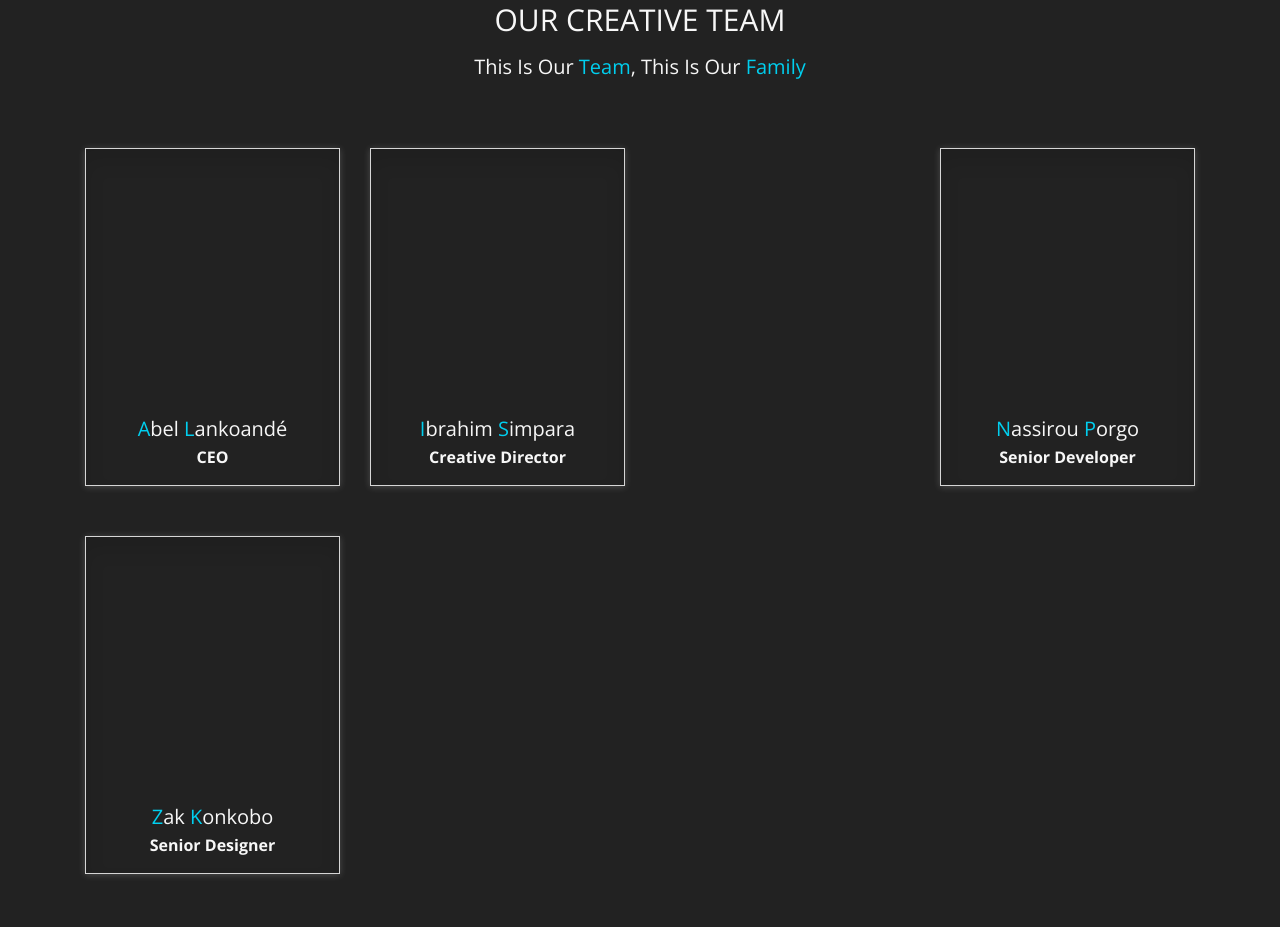
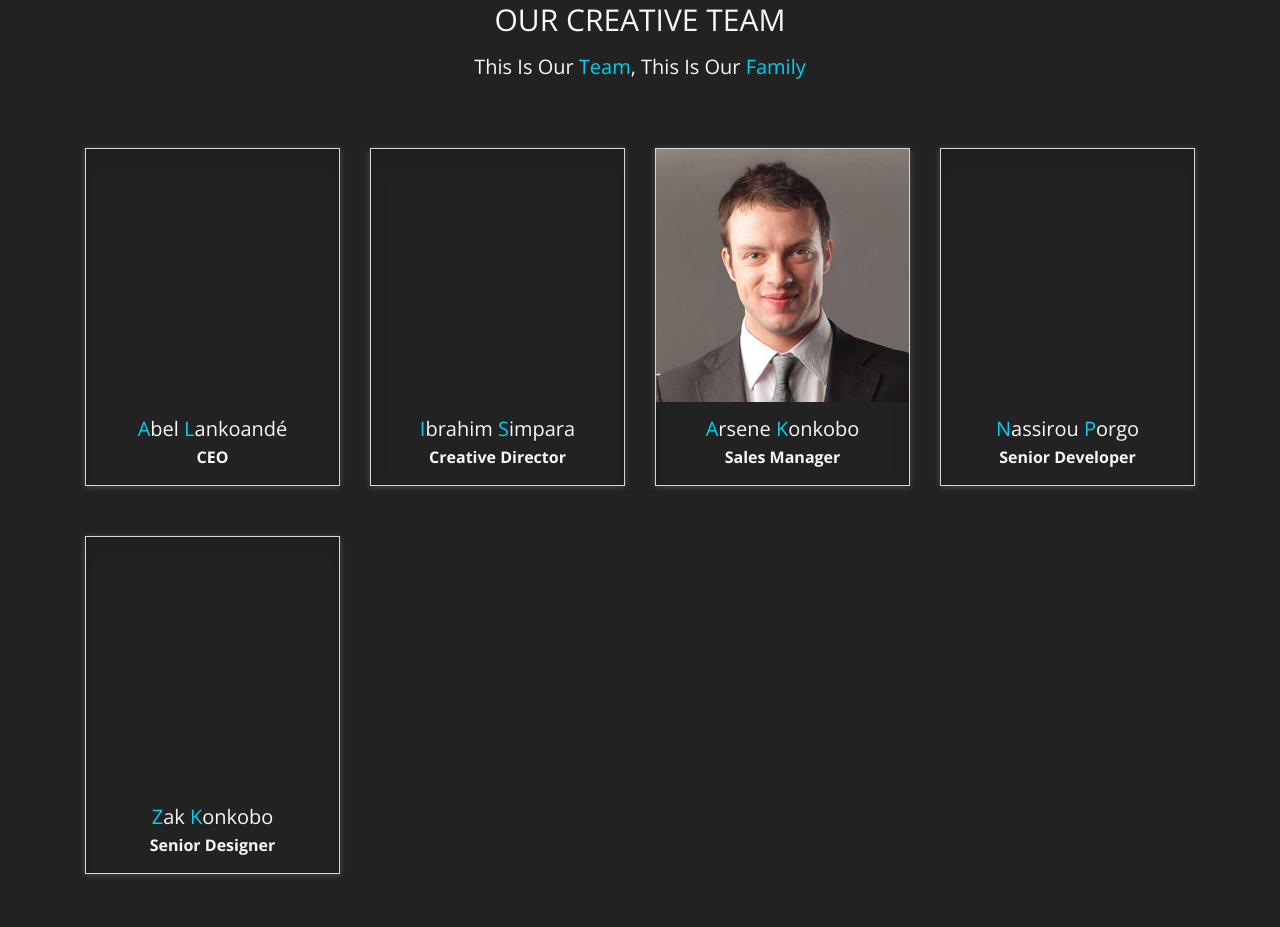
Before and after one commit to thionnais/site-web, a plain HTML site: page index.html in a window 1280 px wide. Shown: the part 2124-3051 px from the top of the page. Drawn offline with nearby package versions, Linux system fonts and the light colour scheme.

Commit message:
wed 08/04/2025 ajout profil

```diff
--- a/index.html
+++ b/index.html
@@ -284,10 +284,10 @@
 							</div>
 						</div>
 						<div class="col-lg-3 col-md-3">
-							<!--div class="team-member">
+							<div class="team-member">
 								<div class="team-member-holder wow flipInY" data-wow-duration="1s" data-wow-delay="800ms">
 									<div class="team-member-image">
-										<img src="images/team/member-3.jpg" alt="" /> -- Change Image --
+										<img src="images/team/member-3.jpg" alt="" /> <!-- Change Image -->
 										<div class="team-overlay">
 											<div class="img-overlay"></div>
 										</div>
@@ -305,7 +305,7 @@
 										<div class="team-member-role">Sales Manager</div>
 									</div>
 								</div>
-							</div-->
+							</div>
 						</div>
 						<div class="col-lg-3 col-md-3">
 							<div class="team-member">
```
